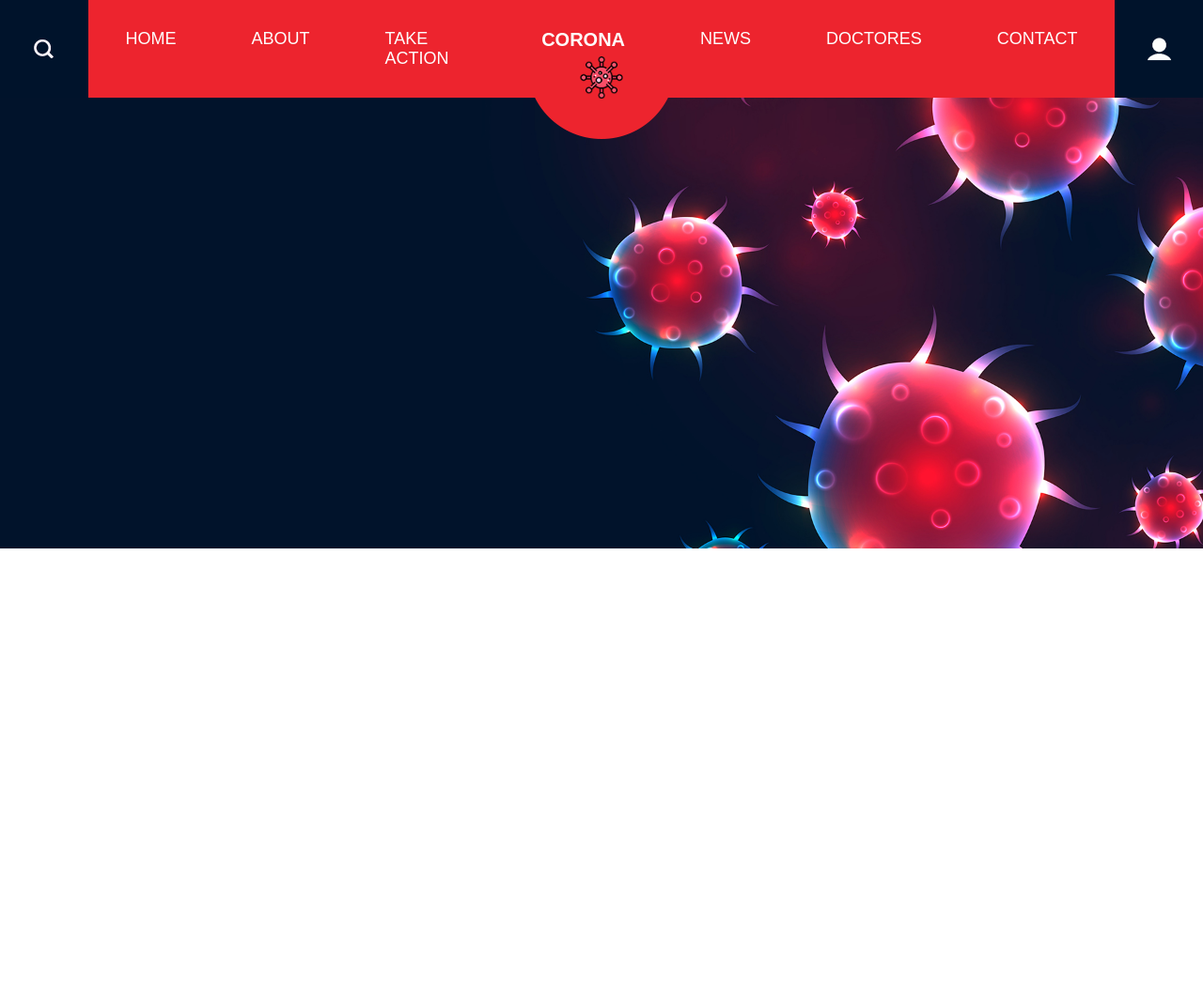
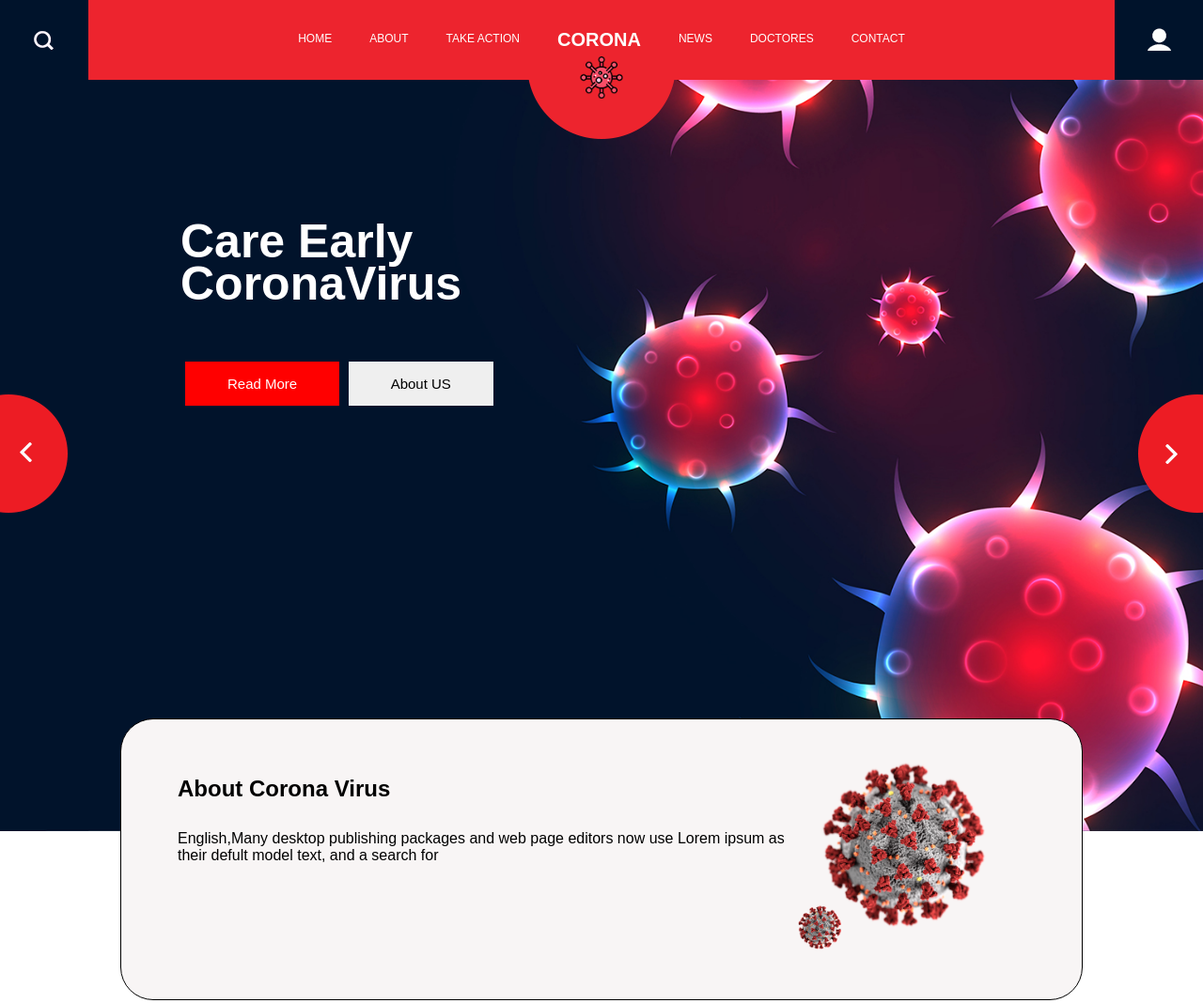
Before and after one commit to oniimran95/css-basic, a website: page simple-website/index.html in a window 1280 px wide. Shown: the whole page at 94% size. Before the commit the page ends 800 px from the top, so only its background shows below. Drawn offline with Linux system fonts and the light colour scheme.

Commit message:
Hero area modified

```diff
--- a/simple-website/index.html
+++ b/simple-website/index.html
@@ -33,8 +33,26 @@
         </div>
     </header>
     <div class="hero-area">
-
+        <div class="right-ellipse">
+          <img src="../img/icon/ellipse5.png" alt="">
+        </div>
+        <div class="hero-content">
+            <h1>Care Early <br> CoronaVirus</h1>
+            <div class="button">
+                <button class="btn1">Read More</button>
+                <button class="btn2">About US</button>
+            </div>
+        </div>
+        <div class="left-ellipse">
+            <img src="../img/icon/ellipse5-copy.png" alt="">
+        </div>
+      </div>
+      <div class="box-area">
+          <h2>About Corona Virus</h2>
+          <p>English,Many desktop publishing packages and web page editors now use Lorem ipsum as <br> their defult model text, and a search for</p>
+          <div class="big-corona">
+            <img src="../img/icon/big-corona.png" style="height: 200px; width: 200px;" alt="">
+        </div>
     </div>
-
 </body>
 </html>
--- a/simple-website/scss/style/style.scss
+++ b/simple-website/scss/style/style.scss
@@ -5,6 +5,11 @@
     padding: 0;
     box-sizing: border-box;
 }
+
+body {
+    font-family: sans-serif;
+}
+
 header {
     display: flex;
     justify-content: space-between;
@@ -31,7 +36,6 @@ header {
                     text-decoration: none;
                     text-transform: uppercase;
                     font-size: 18px;
-                    font-family: sans-serif;
                 }
             }
             li:hover, li.active {
@@ -62,9 +66,89 @@ header {
 }
 .hero-area {
     background-image: url(../../img/background1.jpg);
-    height: 60vh;
+    height: 100vh;
     background-position: center;
     background-size: cover;
     position: relative;
     z-index: -2;
+    .hero-content {
+        width: 70%;
+        height: 100%;
+        margin: 0 auto;
+    }
+    h1 {
+        font-size: 50px;
+        font-weight: bold;
+        color: $white;
+        line-height: 45px;
+        padding: 150px 0 60px;
+    }
 }
+.button {
+    margin-bottom: 100px;
+}
+.btn1 {
+    padding: 15px 45px;
+    background: red;
+    color: white;
+    border: none;
+    font-size: 15px;
+    margin: 0 5px;
+}
+.btn2 {
+    padding: 15px 45px;
+    border: none;
+    font-size: 15px;
+}
+.right-ellipse {
+    position: absolute;
+    left: 0px;
+    top: 50%;
+    transform: translateY(-50%);
+}
+.left-ellipse {
+    position: absolute;
+    right: 0px;
+    top: 50%;
+    transform: translateY(-50%);
+    float: right;
+}
+.box-area {
+    top: 100%;
+    left: 50%;
+    transform: translate(-50%, -50%);
+    border: 1px solid;
+    border-radius: 35px;
+    width: 80%;
+    height: 300px;
+    background-color: rgb(248, 245, 245);
+    position: relative;
+    margin-top: 30px;
+    padding: 60px;
+}
+.box-area h2 {
+    clear: left;
+}
+.box-area p {
+    margin-top: 30px;
+}
+.big-corona {
+    position: absolute;
+    top: 15%;
+    right: 10%;
+}
+
+@media screen and (max-width: 1320px) and (min-width: 769px) {
+    header {
+        .main-nav {
+            ul {
+                li {
+                    padding: 31px 20px;
+                    a {
+                        font-size: 12px;
+                    }
+                }
+            }
+        }
+    }
+}
```
Also changed, not shown: simple-website/css/style.css.
